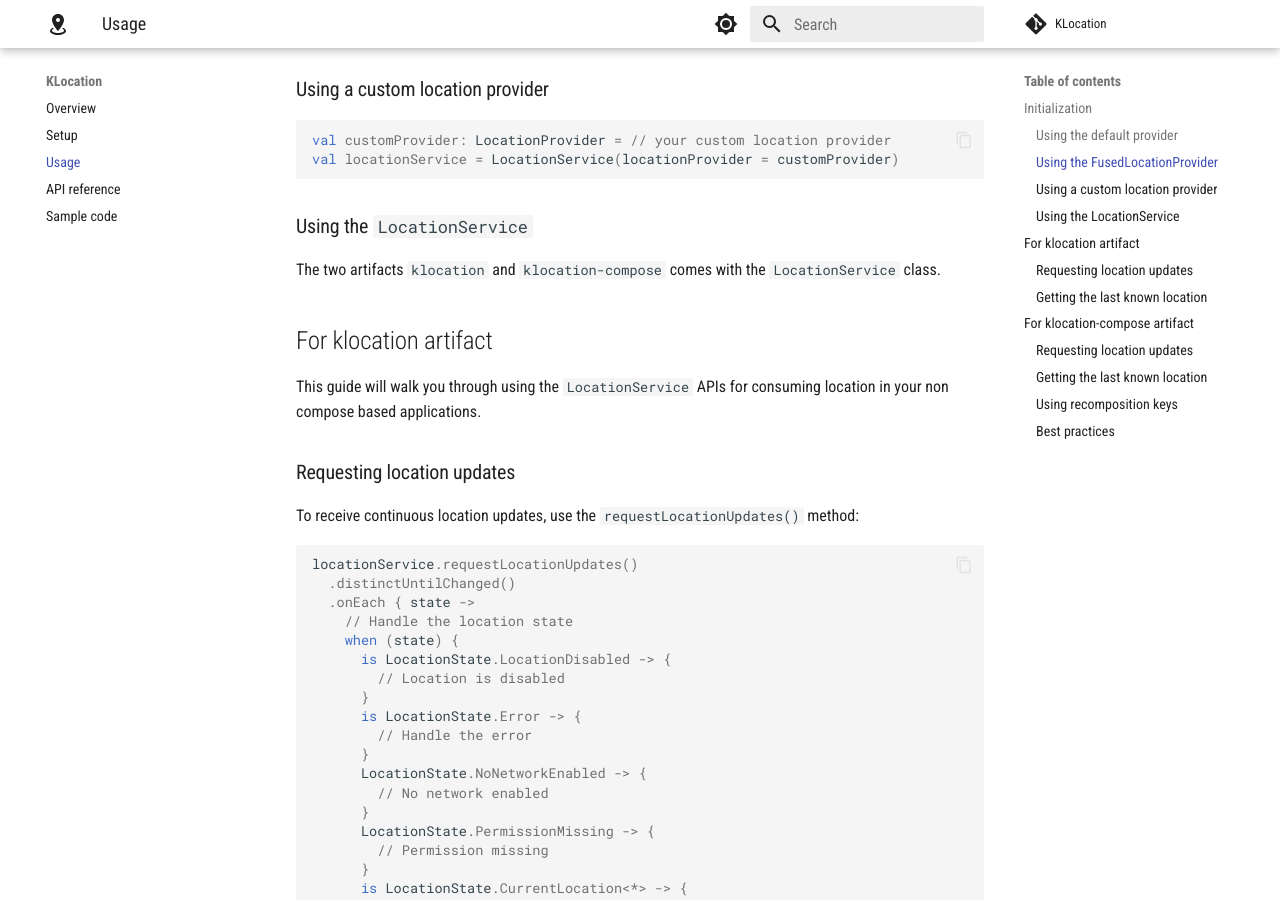
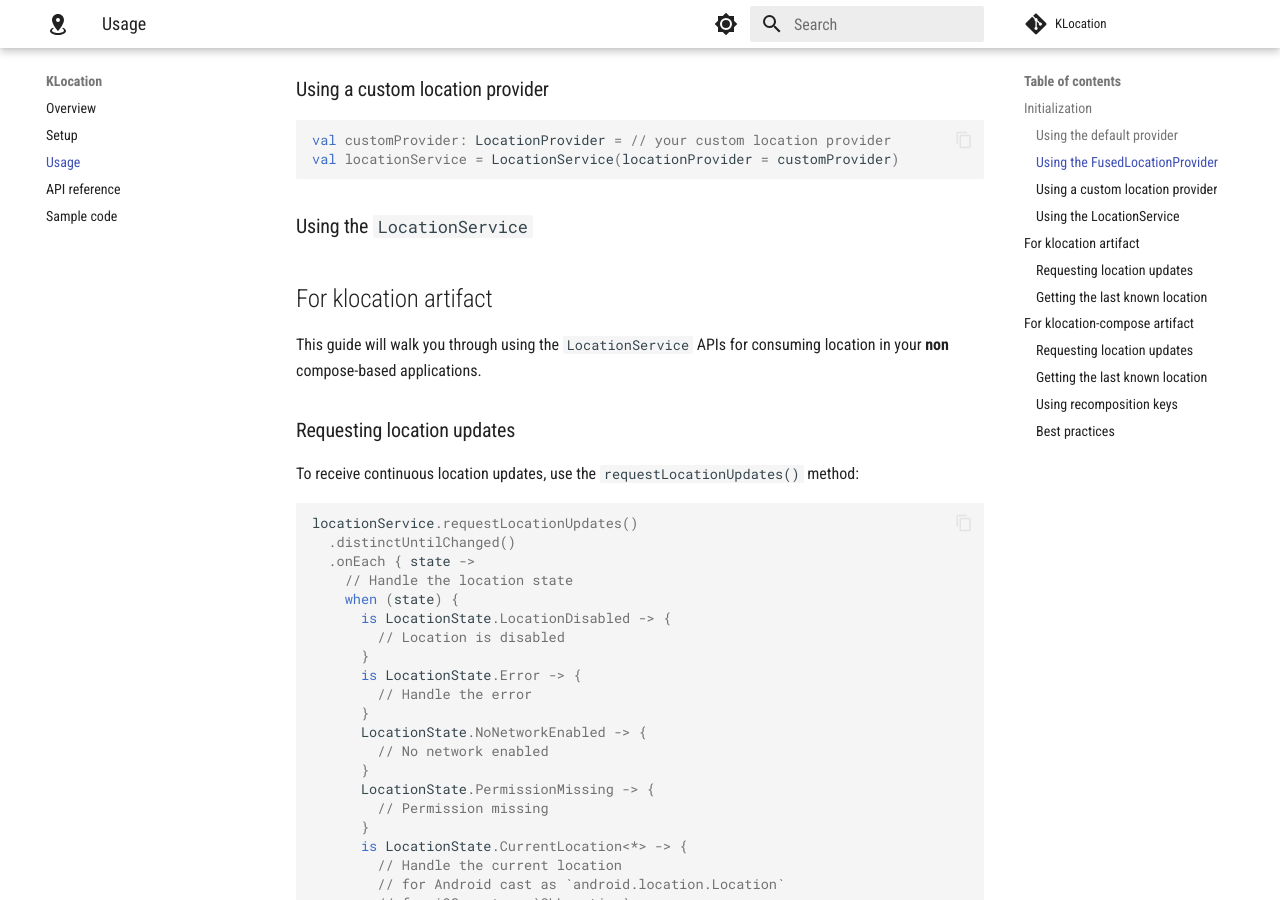
Before and after one commit to addhen/klocation, an MkDocs documentation site: the page built from docs/usage.md, in a window 1280 px wide and 900 px high, scrolled down 1189 px. Built offline with MkDocs 1.6.1 and Material for MkDocs 9.7.7, drawn with Linux system fonts in a browser that asks for light colours; comment, search, counter and statistics services are not loaded; some of the changed text lies outside the part shown.

Commit message:
Minor typo fixes in usage doc

```diff
--- a/docs/usage.md
+++ b/docs/usage.md
@@ -60,11 +60,9 @@ val locationService = LocationService(locationProvider = customProvider)
 
 ### Using the `LocationService`
 
-The two artifacts `klocation` and `klocation-compose` comes with the `LocationService` class.
-
 ## For klocation artifact
 This guide will walk you through using the `LocationService` APIs for consuming location in your
-non compose based applications.
+**non** compose-based applications.
 
 ### Requesting location updates
 To receive continuous location updates, use the `requestLocationUpdates()` method:
@@ -139,7 +137,7 @@ viewModelScope.launch {
 ## For klocation-compose artifact
 
 This guide will walk you through using the APIs provided for consuming location in your
-Compose-based application.
+compose-based application.
 
 ### Requesting location updates
 To receive continuous location updates, use the `locationUpdatesState()` function in your Composable:
```
